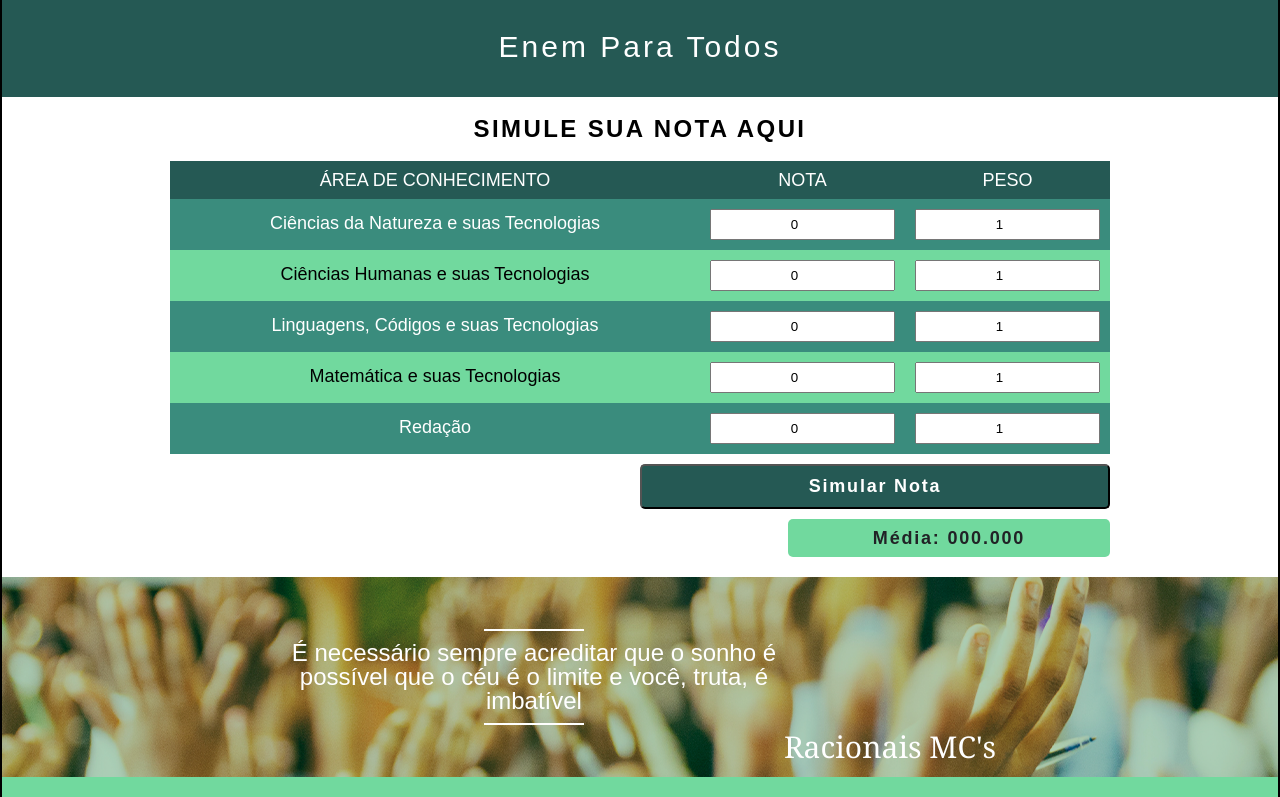
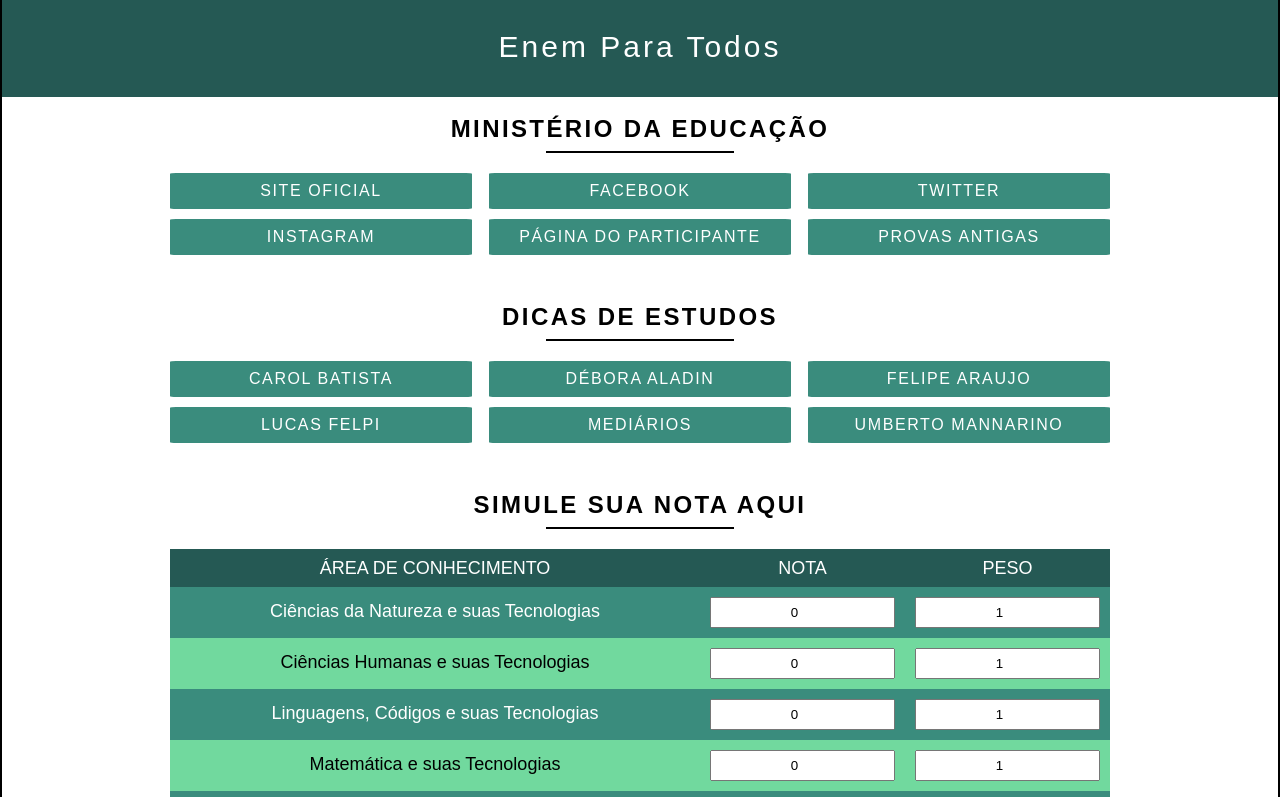
Before and after one commit to 1995-Matheus-Lima/EnemParaTodos, a React (Create React App) app in the folder enemparatodos/: page / in a window 1280 px wide. Shown: the top 797 px of the page. Built offline with nearby package versions, Linux system fonts and the light colour scheme.

Commit message:
Criados e estilizados componentes DicasDeEstudos MiniestériaDaEducacao e LinksExternosHome

```diff
--- a/enemparatodos/src/componentes/Calculator.js
+++ b/enemparatodos/src/componentes/Calculator.js
@@ -18,7 +18,6 @@ const Calculator = () => {
       if (isNaN(item) || (item < 0 ) ){
         status = false
       }
-    console.log(status);
     setPesoCorreto(status)
     })
   }, [pesos,pesoCorreto])
--- /dev/null
+++ b/enemparatodos/src/componentes/DicasDeEstudos.js
@@ -0,0 +1,34 @@
+import React from 'react'
+import LinksExternosHome from './LinksExternosHome'
+
+const DicasDeEstudos = () => {
+  const elementos = [
+    {
+      nome:"Carol Batista",
+      link:"https://www.youtube.com/channel/UC6xjw2NnCbgZ4cpQdId5elw"
+    },  {
+      nome:"Débora  Aladin",
+      link:"https://www.youtube.com/user/deboraaladim"
+    },  {
+      nome:"Felipe Araujo",
+      link:"https://www.youtube.com/user/MrFeehAraujo"
+    },  {
+      nome:"Lucas Felpi",
+      link:"https://www.youtube.com/channel/UCXo0OpedoMJG8WEvHLRVTEg"
+    },  {
+      nome:"Mediários",
+      link:"https://www.youtube.com/channel/UC0o49ts5HZA0OERbIVedHyw"
+    },  {
+      nome:"Umberto Mannarino",
+      link:"https://www.youtube.com/user/exatasexatas"
+    },
+  ]
+  return (
+    <div className='containerHome'>
+      <h1>Dicas De Estudos</h1>
+      <LinksExternosHome elementos={elementos}/>
+    </div>
+  )
+}
+
+export default DicasDeEstudos
--- a/enemparatodos/src/componentes/Footer.js
+++ b/enemparatodos/src/componentes/Footer.js
@@ -9,8 +9,11 @@ const Footer = () => {
   que o céu é o limite e você, truta, é imbatível</p>
         <h2>Racionais MC's</h2>
       </div>
-      <p className="copy">© Matheus Henrique dos Santos Lima  ---- Agradecimento: <a href="https://unsplash.com/@jaimelopes?utm_source=unsplash&utm_medium=referral&utm_content=creditCopyText">Jaime Lopes</a>
-      </p>
+      <p className="copy">© Matheus Henrique dos Santos Lima  ---- Agradecimento:
+       {// eslint-disable-next-line react/jsx-no-target-blank
+       <a href="https://unsplash.com/@jaimelopes?utm_source=unsplash&utm_medium=referral&utm_content=creditCopyText" target='_blank'> Jaime Lopes</a>
+       }
+       </p>
     </div>
   )
 }
--- a/enemparatodos/src/componentes/Home.js
+++ b/enemparatodos/src/componentes/Home.js
@@ -1,6 +1,8 @@
 import React from 'react'
 import { BrowserRouter, Route, Routes } from 'react-router-dom'
 import Calculator from './Calculator'
+import DicasDeEstudos from './DicasDeEstudos'
+import MinisteriodaEducacao from './MinisteriodaEducacao'
 
 const Home = () => {
   return (
@@ -8,6 +10,8 @@ const Home = () => {
       <Routes>
         <Route/>
       </Routes>
+      <MinisteriodaEducacao/>
+      <DicasDeEstudos/>
       <Calculator />
     </BrowserRouter>
   )
--- /dev/null
+++ b/enemparatodos/src/componentes/LinksExternosHome.js
@@ -0,0 +1,13 @@
+import React from 'react'
+
+const LinksExternosHome = ({elementos}) => {
+  return(
+
+    <div className="LinksExternosHomeCss">
+      {// eslint-disable-next-line react/jsx-no-target-blank
+      (elementos.map((elemento,index) => <a key={index } href={elemento.link} target="_blank"> {elemento.nome}</a>))}
+    </div>
+  )
+}
+
+export default LinksExternosHome
--- /dev/null
+++ b/enemparatodos/src/componentes/MinisteriodaEducacao.js
@@ -0,0 +1,38 @@
+import React from 'react'
+import LinksExternosHome from './LinksExternosHome'
+
+const MinisteriodaEducacao = () => {
+  const elementos = [
+    {nome:"Site Oficial",
+     link:"https://www.gov.br/mec/pt-br"
+    },
+    {
+      nome:"Facebook",
+      link:"https://www.facebook.com/ministeriodaeducacao"
+    },
+    {
+      nome:"Twitter",
+      link:"https://twitter.com/mec_comunicacao"
+    },
+    {
+      nome:"Instagram",
+      link:"https://www.instagram.com/mineducacao/"
+    },
+    {
+      nome:"Página do Participante",
+      link:"https://enem.inep.gov.br/participante/#!/"
+    },
+    {
+      nome:"Provas Antigas",
+      link:"http://portal.inep.gov.br/provas-e-gabaritos"
+    }
+  ]
+  return (
+    <div className='containerHome' >
+      <h1>Ministério da Educação</h1>
+      <LinksExternosHome elementos={elementos}/>
+    </div>
+  )
+}
+
+export default MinisteriodaEducacao
--- a/enemparatodos/src/index.css
+++ b/enemparatodos/src/index.css
@@ -203,7 +203,7 @@ table {
 .containerHome {
   display: block;
   max-width: 940px;
-  margin: 0 auto;
+  margin: 0 auto 20px auto;
   padding-top: 20px;
 }
 .containerHome h1 {
@@ -214,6 +214,14 @@ table {
   letter-spacing: 0.1em;
   text-transform: uppercase;
   margin-bottom: 20px;
+}
+.containerHome h1::after {
+  content: "";
+  display: block;
+  width: 20%;
+  height: 2px;
+  background-color: black;
+  margin: 10px auto;
 }
 .FormCalculator {
   font-family: Arial, Helvetica, sans-serif;
@@ -269,3 +277,28 @@ table {
   background-color: #71d99e;
   text-align: center;
 }
+
+/* ------------- Links externos Home ----------------- */
+.LinksExternosHomeCss {
+  display: flex;
+  justify-content: space-between;
+  flex-wrap: wrap;
+}
+.LinksExternosHomeCss a {
+  min-width: 30%;
+  text-align: center;
+  text-decoration: none;
+  background-color: #3a8c7d;
+  border-radius: 2%;
+  padding: 10px;
+  margin-bottom: 10px;
+  text-transform: uppercase;
+  color: #fff;
+  letter-spacing: 0.1em;
+  font-family: Arial, Helvetica, sans-serif;
+}
+.LinksExternosHomeCss a:hover {
+  background-color: #71d99e;
+  color: #212226;
+  cursor: pointer;
+}
```
